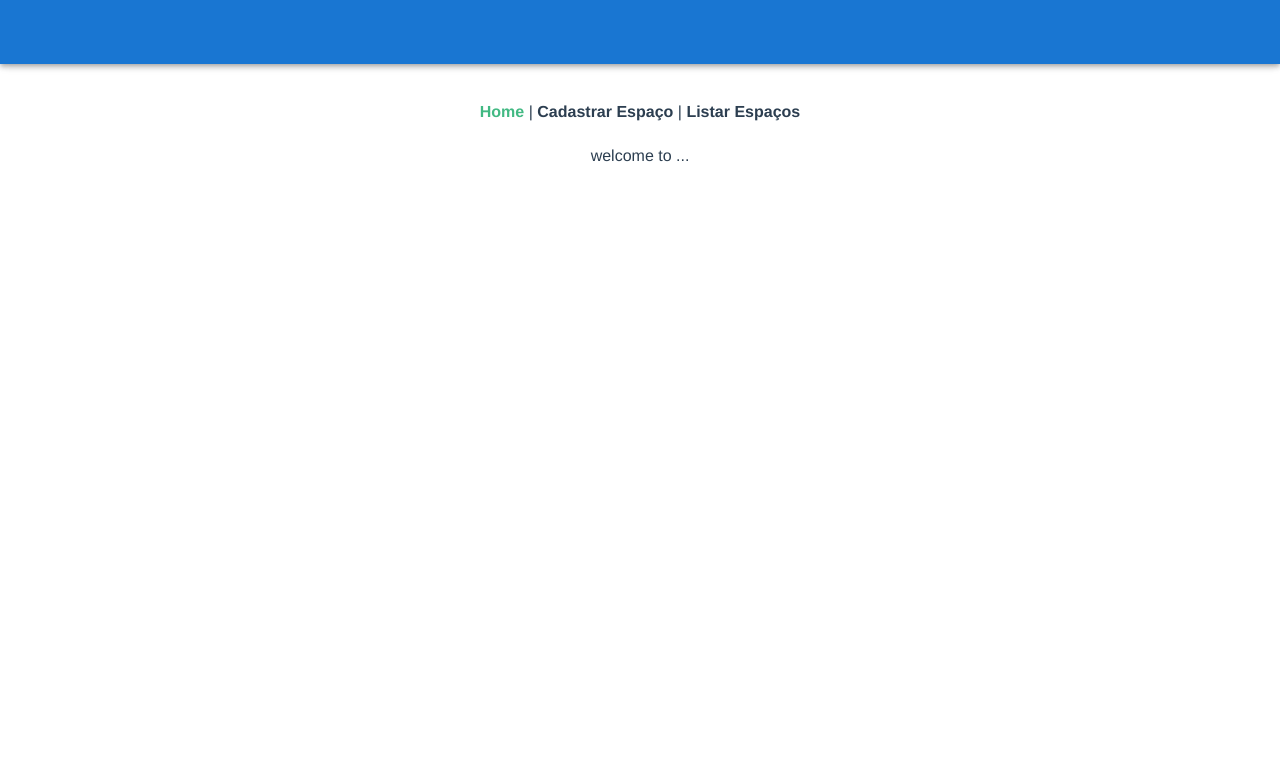
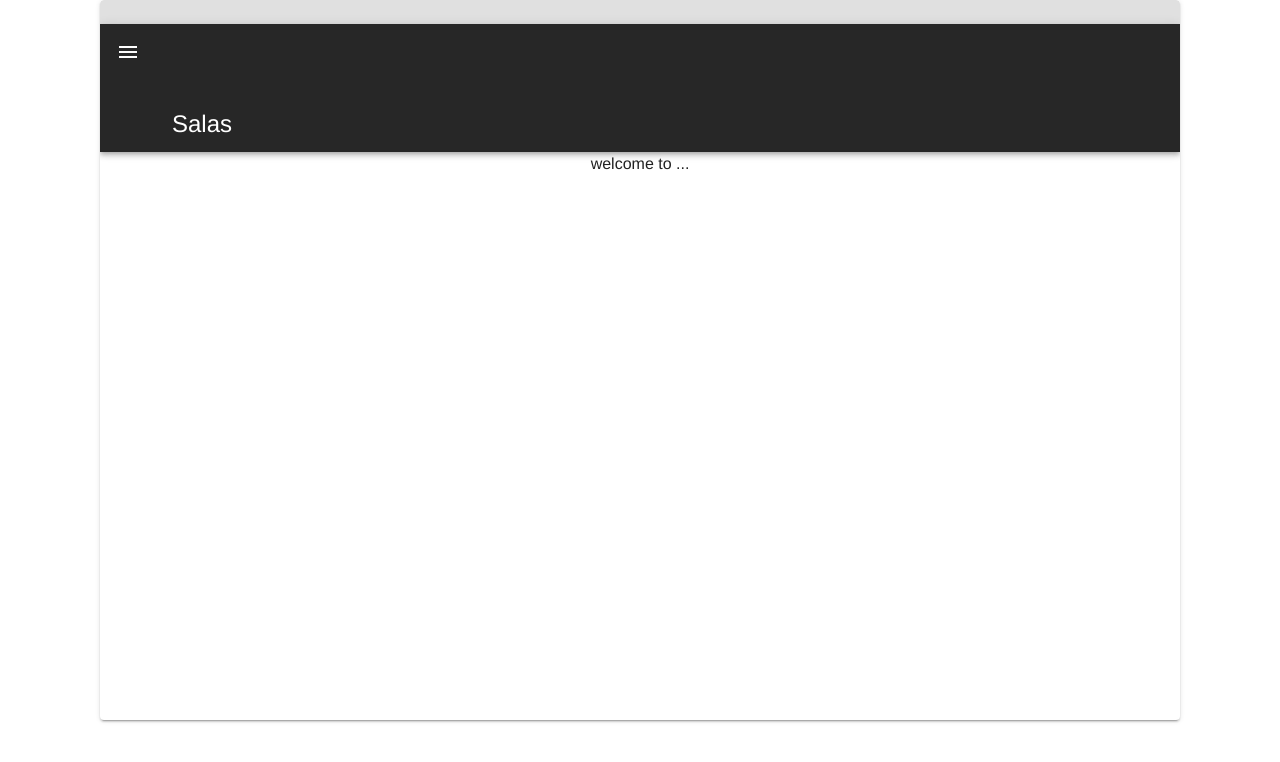
Before and after one commit to BiaChacon/spaces-scheduling, a Vue app in the folder frontend/: page /#/ in a window 1280 px wide. Shown: the top 762 px of the page. Built offline with nearby package versions, Linux system fonts and the light colour scheme.

Commit message:
creation of navigation-drawer in #frontend

```diff
--- a/frontend/src/App.vue
+++ b/frontend/src/App.vue
@@ -1,6 +1,7 @@
 <template>
   <v-app>
-    <v-app-bar
+    <v-card class="mx-auto overflow-hidden" height="720" width="1080">
+      <!-- <v-app-bar
       app
       color="primary"
       dark
@@ -12,9 +13,55 @@
         <router-link to="/cadastrar-espaco">Cadastrar Espaço</router-link> |
         <router-link to="/listar-espacos">Listar Espaços</router-link>
       </div>
+      <router-view/> -->
+      <v-system-bar color="darken-3"></v-system-bar>
+
+      <v-app-bar color="accent-4" dark prominent>
+        <v-app-bar-nav-icon @click.stop="drawer = !drawer"></v-app-bar-nav-icon>
+
+        <v-toolbar-title>Salas</v-toolbar-title>
+
+      </v-app-bar>
+
+      <v-navigation-drawer v-model="drawer" absolute bottom temporary>
+        <v-list nav dense>
+          <v-list-item-group
+            v-model="group"
+            active-class="deep-purple--text text--accent-4"
+          >
+            <v-list-item>
+        <!-- <router-link to="/cadastrar-espaco">Cadastrar Espaço</router-link> |
+        -->
+              <v-list-item-title >
+                <router-link to="/">Home</router-link>
+              </v-list-item-title>
+            </v-list-item>
+
+            <v-list-item>
+              <v-list-item-title>
+                <router-link to="/cadastrar-espaco">Cadastrar Espaço</router-link>
+              </v-list-item-title>
+            </v-list-item>
+
+            <v-list-item>
+              <v-list-item-title>
+                 <router-link to="/listar-espacos">Listar Espaços</router-link>
+              </v-list-item-title>
+            </v-list-item>
+
+            <v-list-item>
+              <v-list-item-title>Buzz</v-list-item-title>
+            </v-list-item>
+          </v-list-item-group>
+        </v-list>
+      </v-navigation-drawer>
+
+      <!-- <v-card-text>
+        The navigation drawer will appear from the bottom on smaller size
+        screens.
+      </v-card-text> -->
       <router-view/>
-
-
+    </v-card>
   </v-app>
 </template>
 
@@ -22,15 +69,22 @@
 // import HelloWorld from './components/HelloWorld';
 
 export default {
-  name: 'App',
+  name: "App",
 
   components: {
     // HelloWorld,
   },
 
   data: () => ({
-    //
+    drawer: false,
+    group: null,
   }),
+
+  watch: {
+    group() {
+      this.drawer = false;
+    },
+  },
 };
 </script>
 <style>
@@ -52,4 +106,5 @@ export default {
 #nav a.router-link-exact-active {
   color: #42b983;
 }
+
 </style>
--- a/frontend/src/views/Home.vue
+++ b/frontend/src/views/Home.vue
@@ -1,6 +1,8 @@
 <template>
   <div class="home">
-    welcome to ...
+    <!-- <v-card-text> -->
+      welcome to ...
+    <!-- </v-card-text>  -->
   </div>
 </template>
 
```
